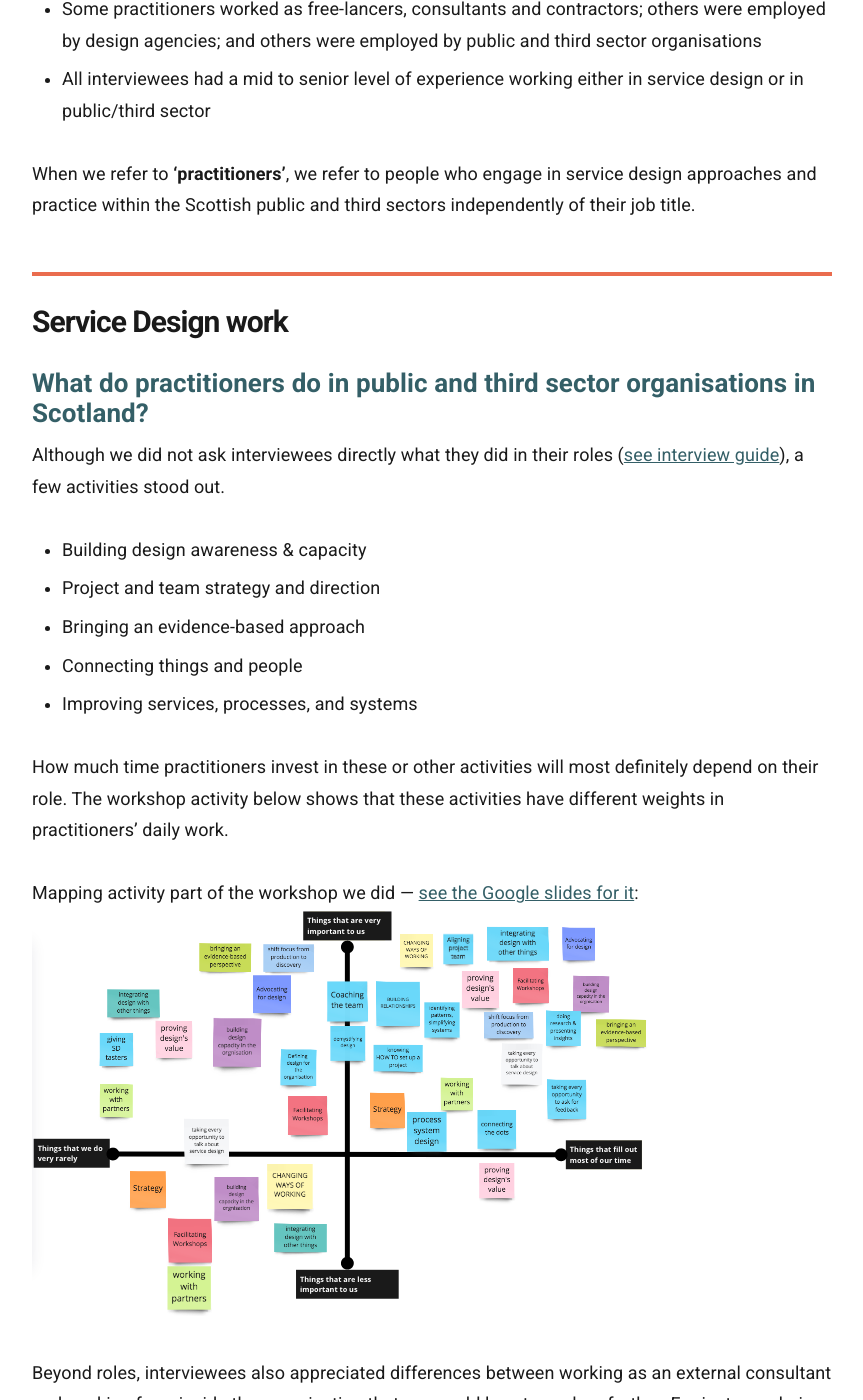
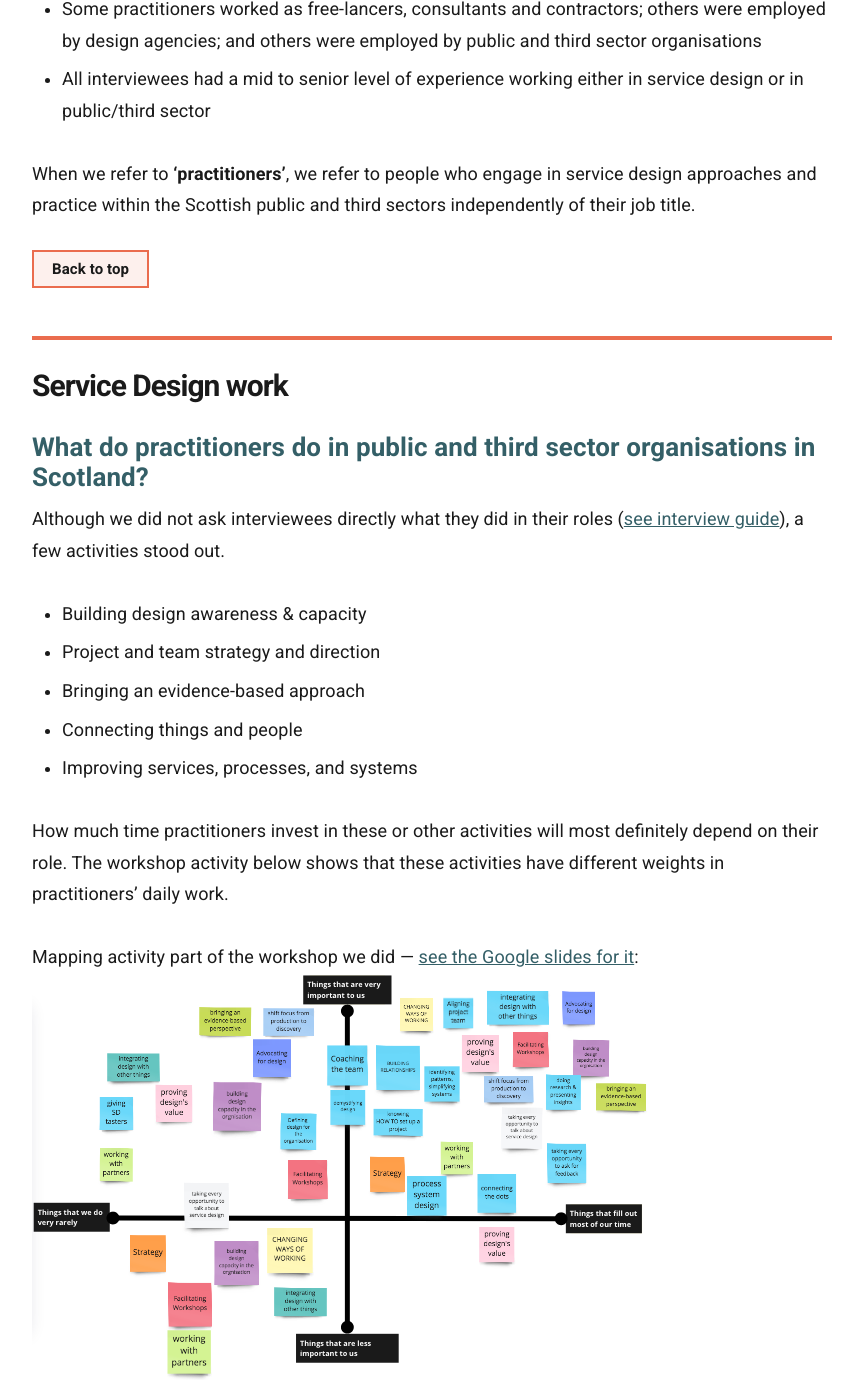
Before and after one commit to stephanie-K/practitioner-stories, a Jekyll site: the page built from _docs/SD-work-contributions/summary.md, in a window 1280 px wide and 1400 px high, scrolled down 1429 px. Shown: the whole window, without its empty margins (358-1221 px from the left). Built offline with Jekyll 4.4.1, drawn with Linux system fonts in a browser that asks for light colours; some of the changed text lies outside the part shown.

Commit message:
add back to top buttons for summaries

```diff
--- a/_docs/SD-work-contributions/summary.md
+++ b/_docs/SD-work-contributions/summary.md
@@ -45,6 +45,8 @@
 
 When we refer to **‘practitioners’**, we refer to people who engage in service design approaches and practice within the Scottish public and third sectors independently of their job title.
 
+<a class="button-alt">Back to top</a>
+
 <h2 class="top-line-alt" id="sd-work">Service Design work</h2>
 
 <h3 id="what-do-they-do">What do practitioners do in public and third sector organisations in Scotland?</h3>
@@ -62,6 +64,8 @@
 ![Screenshot of the mapping activity with lots of blue notes and some coloured one placed on the axes](/practitioner-stories/images/workshop/mapping-exercise.png)
 
 Beyond roles, interviewees also appreciated differences between working as an external consultant and working from inside the organisation that we would love to explore further. For instance, being an insider seems to allow a more holistic overview of how research and insights feed into the wider strategy.
+
+<a class="button-alt">Back to top</a>
 
 <h3 class="top-line-alt" id="building-design-awareness-and-capacity">Building design awareness and capacity</h3>
 
@@ -81,6 +85,8 @@
 
 One of the strategies mentioned was to send managers or key people at the top to service design training. But in order to make design available and be able to work with people in the organisation, practitioners need to ‘upskill and lift the bar across [the organisation]’. They need to reach a point where ‘everyone knows the language, why we are doing things, and why it is beneficial in the long run’.
 
+<a class="button-alt">Back to top</a>
+
 <h3 class="top-line-alt" id="project-and-team-strategy-and-direction">Project and team strategy and direction</h3>
 
 ![illustration of the concept of strategy](/practitioner-stories/images/SDwork/strategy.jpg)
@@ -92,6 +98,8 @@
 Furthermore, they facilitate and coach their teams. They make sure that they ‘get alignment within the project team’ to build a shared vision, and set up appropriate ways for the team to communicate.
 
 They feel they coach, manage, and support their teams in a ‘refreshing, different way of thinking’. One that builds on ‘listening and learning’ and ‘empathy’.
+
+<a class="button-alt">Back to top</a>
 
 <h3 class="top-line-alt" id="bringing-an-evidence-based-approach">Bringing an evidence-based approach</h3>
 
@@ -105,6 +113,8 @@
 
 Public and third sector teams may have ‘never seen themselves as someone who provided a service’, even if they do ‘provide face to face and digital services’. They lack ‘the user experience perspective [and] the evidence that backs-up the existence of the service’ or their decisions. Instead, they have a back-to-front approach, where they know ‘what they do and why it’s good’
 
+<a class="button-alt">Back to top</a>
+
 <h3 class="top-line-alt" id="connecting-things-and-people">Connecting things and people</h3>
 
 ![illustration of the concept of connection](/practitioner-stories/images/SDwork/connecting.jpg)
@@ -117,6 +127,8 @@
 </blockquote>
 
 Facilitation of people and workshops, internally and externally, was a key element of day to day work for many practitioners. They facilitate collaborations for the purposes of design research, collective activity, sense making…
+
+<a class="button-alt">Back to top</a>
 
 <h3 class="top-line-alt" id="improving-services-processes-systems">Improving services, processes, and systems</h3>
 
@@ -135,6 +147,8 @@
 A special thank you to <a href="https://www.linkedin.com/in/vinishree-verma-2a31056/" target="_blank">Vinishree Verma</a>, <a href="https://www.linkedin.com/in/carolina-moyano-izquierdo-412a121a1/" target="_blank">Carolina Moyano</a> and <a href="https://www.linkedin.com/in/nicoladobiecka/" target="_blank">Nicola Dobiecka</a> for contributing to this work.
 </blockquote>
 
+<a class="button-alt">Back to top</a>
+
 <h2 class="top-line-alt" id="contributions">Contributions</h2>
 
 <p style="margin-bottom: 0"><strong>Practitioners feel they primarily contribute by:</strong></p>
@@ -147,6 +161,7 @@
 - enabling collaborations
 - engaging people creatively
 
+<a class="button-alt">Back to top</a>
 
 <h3 class="top-line-alt"  id="sd-perspective">Bringing a service design perspective</h3>
 
@@ -162,6 +177,8 @@
 ‘Doing things the service design way saves time and money by making services more efficient’. The ’core purpose’ is to address ‘citizen needs’, while doing it in a way that ‘also benefits the [organisation] financially or in other ways’
 - **Building data-driven organisations**:<br>
 Design’s evidence-based and iterative approach is about helping organisations to implement a ‘test and learn approach on an ongoing basis’ and ‘make decisions based on what you are learning’ through quantitative and qualitative data
+
+<a class="button-alt">Back to top</a>
 
 <h3 class="top-line-alt" id="collaboration">Enabling Collaborations</h3>
 
@@ -185,6 +202,7 @@
 
 >“Service design has the amazing capacity to coordinate all the layers in a service: the [user] experience, staff workflows, safety, modelling of data, technology…”
 
+<a class="button-alt">Back to top</a>
 
 <h3 class="top-line-alt" id="creative-engagement">Creative Engagement</h3>
 
@@ -201,7 +219,7 @@
 <br>
 {% include give-feedback.html %}
 
-<p><a href="#"><strong>Back to top</strong></a></p>
+<a class="button-alt">Back to top</a>
 
 <!--
 
```
Also changed, not shown: _docs/Community/summary.md (+13 -1 lines), _docs/Skills-and-learning/summary.md (+9 -2 lines).
